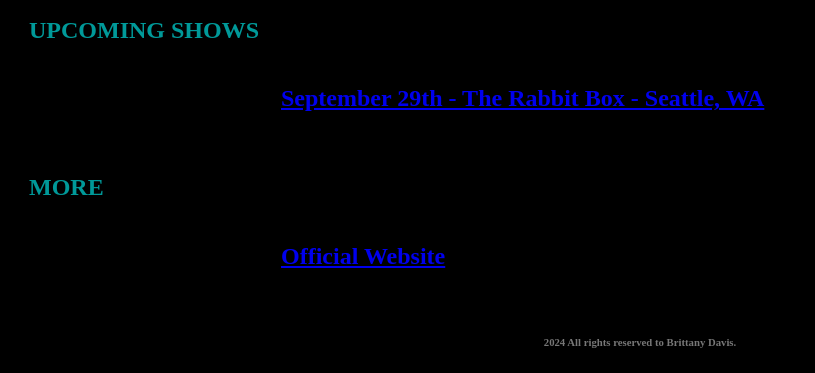
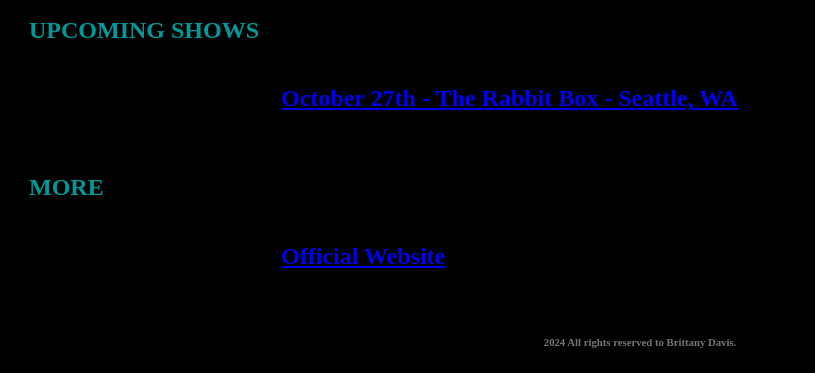
Before and after one commit to pbarry25/pbarry25.github.io, a plain HTML site: page index.html in a window 1280 px wide. Shown: the part 1080-1453 px from the top of the page, without its empty margins (0-815 px from the left). Drawn offline with Linux system fonts and the light colour scheme.

Commit message:
Update next RB concert.

```diff
--- a/index.html
+++ b/index.html
@@ -25,7 +25,7 @@
 <TD><FONT COLOR='#009999'><H2>UPCOMING SHOWS</H2></FONT></TD><TD></TD>
 </TR>
 <TR>
-<TD></TD><TD><FONT COLOR='#999999'><H2><A HREF='https://dice.fm/event/pymyrw-brittany-davis-at-the-rabbit-box-29th-sep-the-rabbit-box-seattle-tickets'>September 29th - The Rabbit Box - Seattle, WA</A></H2></FONT></TD><TD></TD>
+<TD></TD><TD><FONT COLOR='#999999'><H2><A HREF='https://dice.fm/partner/dice/event/6deamb-brittany-davis-27th-oct-the-rabbit-box-seattle-tickets'>October 27th - The Rabbit Box - Seattle, WA</A></H2></FONT></TD><TD></TD>
 </TR>
 <TR></TR>
 
```
